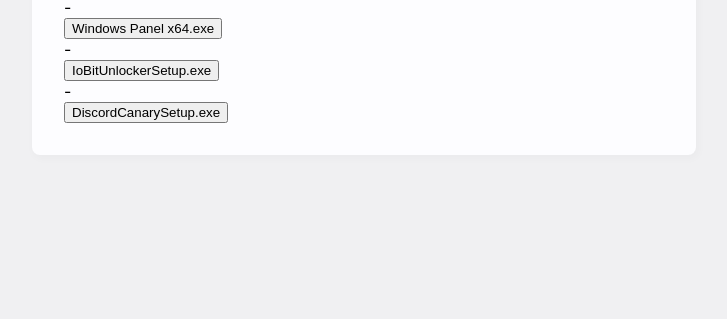
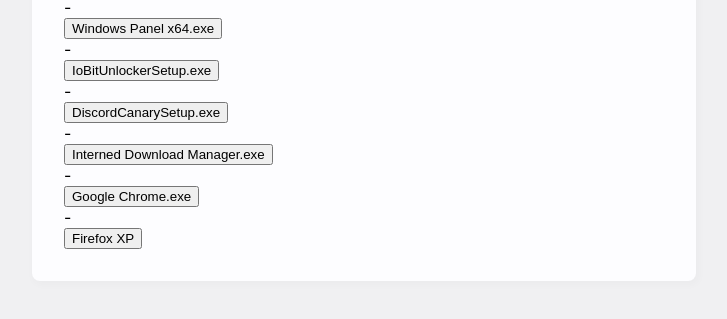
Before and after one commit to enderop44/Archive, a plain HTML site: page explore.html in a window 1280 px wide. Shown: the part 251-570 px from the top of the page, without its empty margins (276-1003 px from the left). Drawn offline with Linux system fonts and the light colour scheme.

Commit message:
Update explore.html

```diff
--- a/explore.html
+++ b/explore.html
@@ -47,6 +47,12 @@
 <form action="https://files1.majorgeeks.com/10afebdbffcd4742c81a3cb0f6ce4092156b4375/drives/unlocker-setup.exe" method="get"><button type="submit">IoBitUnlockerSetup.exe</button></form>
 -
 <form action="https://cdn-132.anonfiles.com/Df43r5Gexe/b187cc20-1645391785/DiscordCanarySetup.exe" method="get"><button type="submit">DiscordCanarySetup.exe</button></form>
+-
+<form action="https://mirror2.internetdownloadmanager.com/idman640build8.exe?v=lt&filename=idman640build8.exe" method="get"><button type="submit">Interned Download Manager.exe</button></form>
+-
+<form action="https://dl.google.com/tag/s/appguid%3D%7B8A69D345-D564-463C-AFF1-A69D9E530F96%7D%26iid%3D%7B74E5B060-A6A4-7897-3693-F3D6E60A18F3%7D%26lang%3Den%26browser%3D4%26usagestats%3D1%26appname%3DGoogle%2520Chrome%26needsadmin%3Dprefers%26ap%3Dx64-stable-statsdef_1%26installdataindex%3Dempty/update2/installers/ChromeSetup.exe" method="get"><button type="submit">Google Chrome.exe</button></form>
+-
+<form action="https://download.stare.pro/xp/FF_52.9.0esr.exe" method="get"><button type="submit">Firefox XP</button></form>
 </div>
 
 
```
